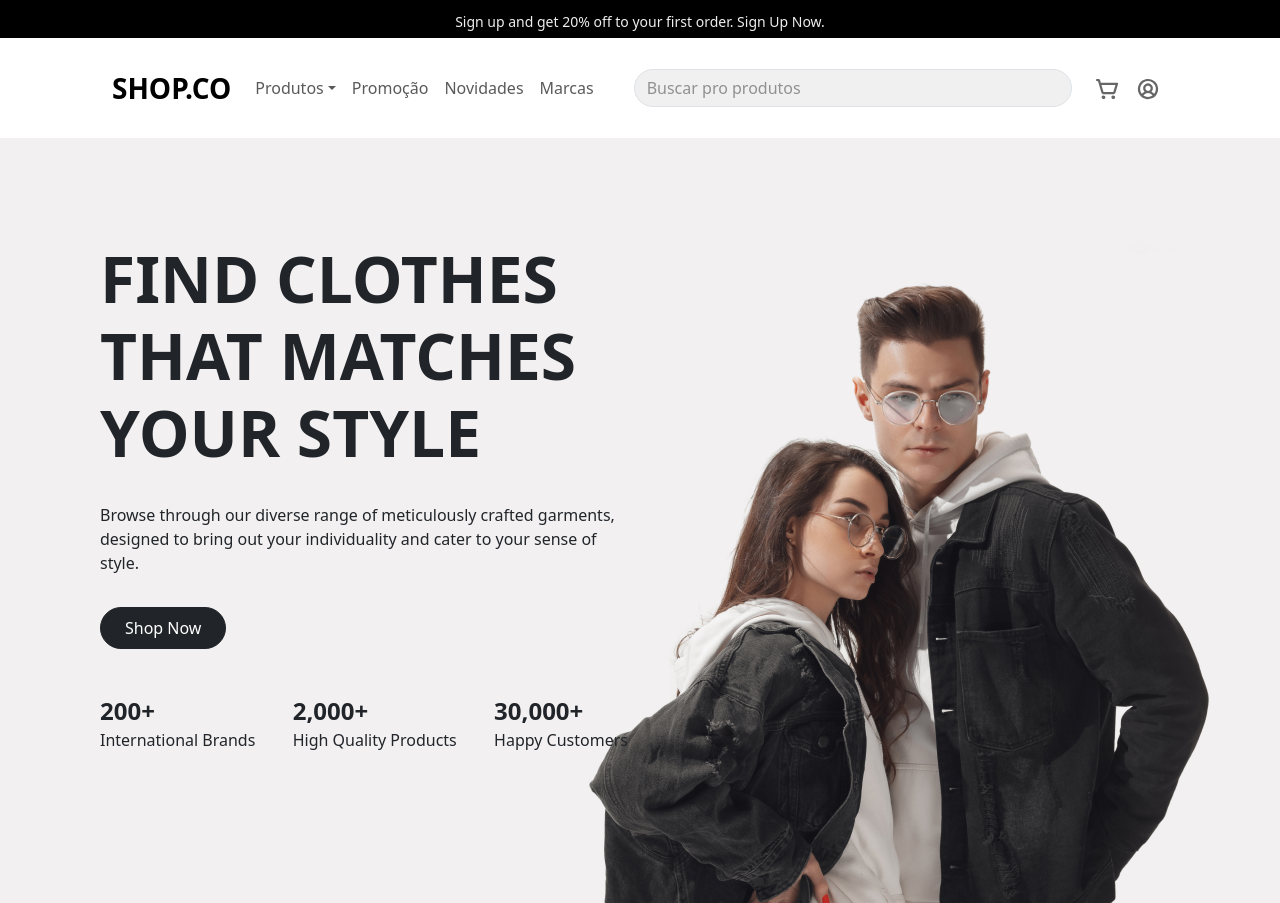
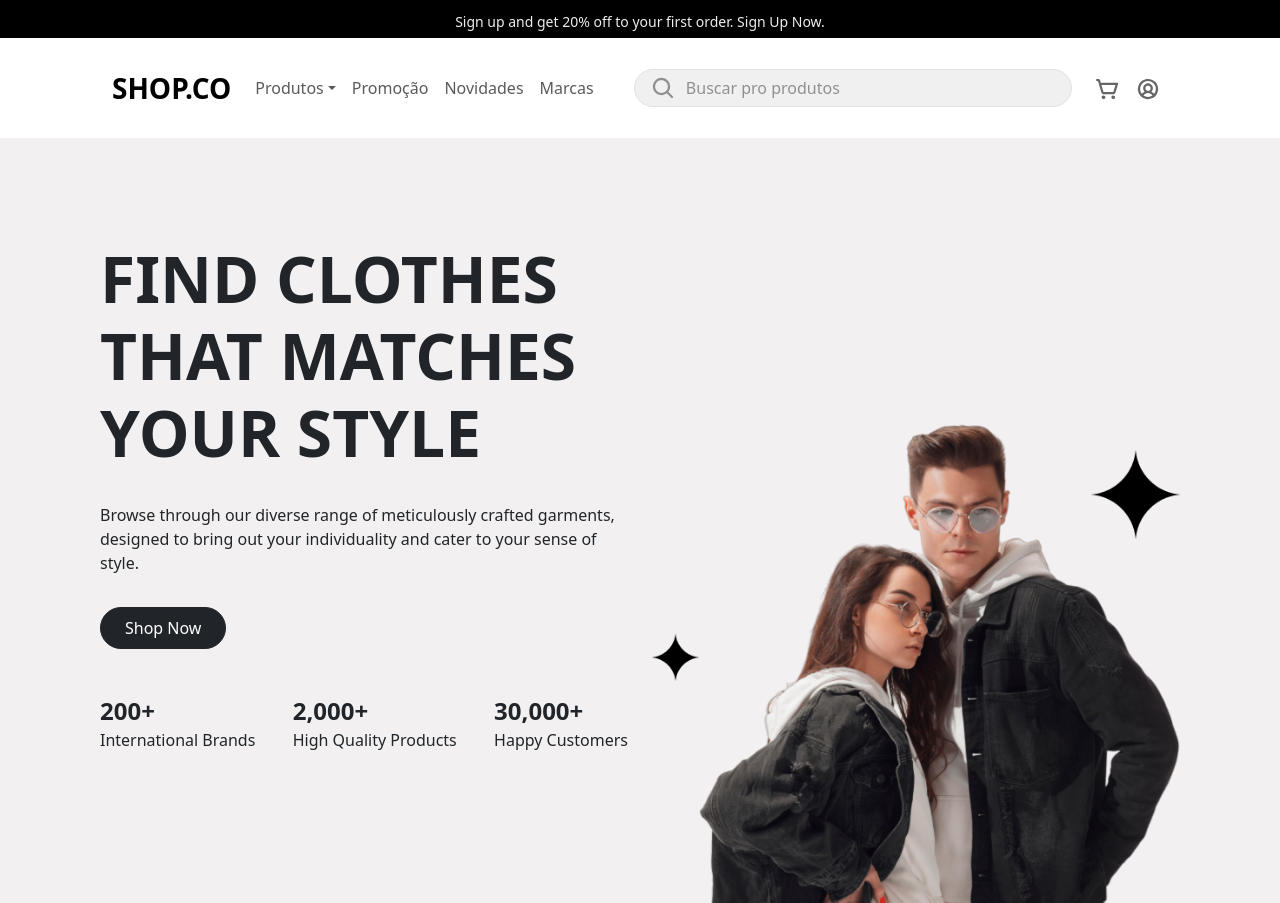
Before and after one commit to andmarruda/frontend-ecommerce, a React (Vite) app: page / in a window 1280 px wide. Built offline with nearby package versions, Linux system fonts and the light colour scheme.

Commit message:
preparing banner environment

```diff
--- a/src/assets/css/banner.css
+++ b/src/assets/css/banner.css
@@ -1,7 +1,7 @@
 .banner {
     margin: 0;
     padding: 0 100px;
-    background: url("../bgs/banner-bg.webp") no-repeat right bottom #F2F0F1;
+    background: #F2F0F1;
 }
 
 .banner .col-6:first-child {
@@ -11,6 +11,10 @@
 .banner .col-6:first-child > * {
     max-width: 577px;
     margin-bottom: 2rem;
+}
+
+.banner .col-6:last-child {
+    text-align: center;
 }
 
 .banner h1{
--- a/src/assets/css/ecommerce.css
+++ b/src/assets/css/ecommerce.css
@@ -30,7 +30,8 @@ header {
 }
 
 header input {
-    background: #F0F0F0 !important;
+    background: url('../icons/search.svg') 1rem center no-repeat #F0F0F0 !important;
+    padding-left: 3.2rem !important;
     border-radius: 5rem !important;
 }
 
--- a/src/components/Banner.jsx
+++ b/src/components/Banner.jsx
@@ -1,6 +1,7 @@
 import React from "react";
 import { Link } from "react-router-dom";
 import '../assets/css/banner.css';
+import BannerImage from '../assets/banners/banner-1.webp';
 
 const Banner = () => {
     return (
@@ -31,8 +32,8 @@ const Banner = () => {
                     </div>
                 </div>
 
-                <div className="col-6">
-
+                <div className="col-6 align-self-end">
+                    <img src={BannerImage} alt="Banner" className="img-fluid" />
                 </div>
             </div>
         </div>
```
Also changed, not shown: src/assets/banners/banner-1.webp (added), src/assets/bgs/banner-bg.webp (deleted).
